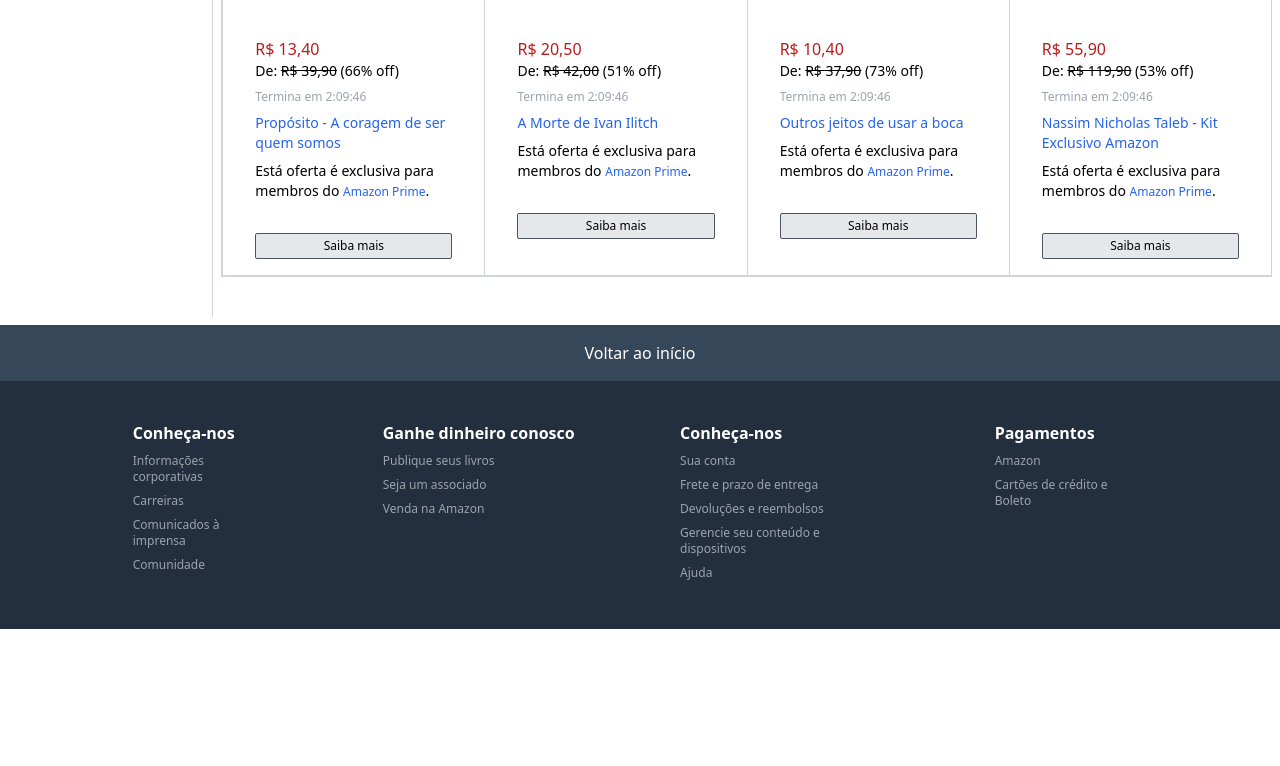
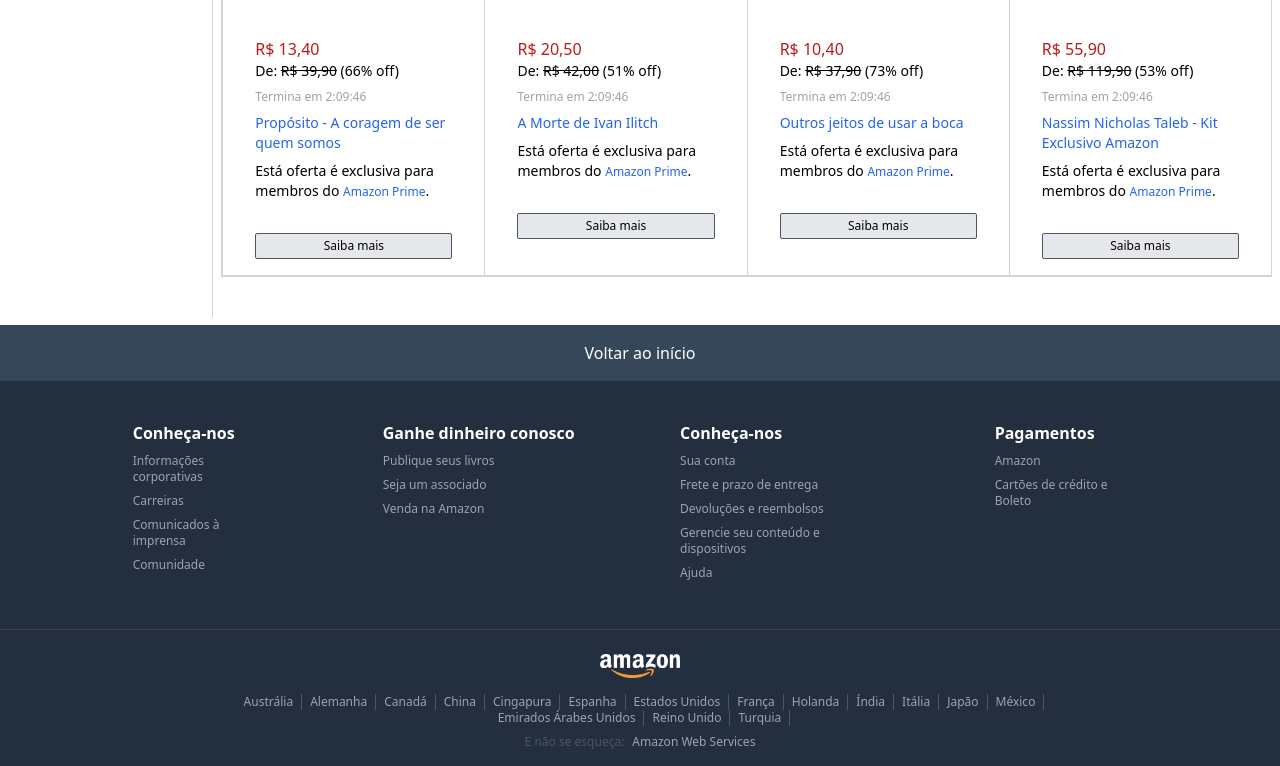
Before and after one commit to iaugustoz/Amazon-clone, a website: page index.html in a window 1280 px wide. Shown: the part 1411-2177 px from the top of the page. Before the commit the page ends 2040 px from the top, so only its background shows below. Drawn offline with Linux system fonts and the light colour scheme.

Commit message:
Rodapé intermediário criado

```diff
--- a/index.html
+++ b/index.html
@@ -485,7 +485,64 @@
                     </li>
                 </ul>
             </div>
-
+        </div>
+        <!-- Rodapé intermediário -->
+        <div class="hidden md:flex flex-col items-center bg-darkblue-700 border-t border-gray-700 pt-6 pb-4">
+            <img src="src/img/amazon_logo.png" alt="Amazon" class="w-20">
+            <ul class="flex flex-wrap justify-center text-xs pt-4 w-3/4 text-gray-400">
+                <li class="px-2 border-r border-gray-600 hover:underline">
+                    <a href="#">Austrália</a>
+                </li>
+                <li class="px-2 border-r border-gray-600 hover:underline">
+                    <a href="#">Alemanha</a>
+                </li>
+                <li class="px-2 border-r border-gray-600 hover:underline">
+                    <a href="#">Canadá</a>
+                </li>
+                <li class="px-2 border-r border-gray-600 hover:underline">
+                    <a href="#">China</a>
+                </li>
+                <li class="px-2 border-r border-gray-600 hover:underline">
+                    <a href="#">Cingapura</a>
+                </li>
+                <li class="px-2 border-r border-gray-600 hover:underline">
+                    <a href="#">Espanha</a>
+                </li>
+                <li class="px-2 border-r border-gray-600 hover:underline">
+                    <a href="#">Estados Unidos</a>
+                </li>
+                <li class="px-2 border-r border-gray-600 hover:underline">
+                    <a href="#">França</a>
+                </li>
+                <li class="px-2 border-r border-gray-600 hover:underline">
+                    <a href="#">Holanda</a>
+                </li>
+                <li class="px-2 border-r border-gray-600 hover:underline">
+                    <a href="#">Índia</a>
+                </li>
+                <li class="px-2 border-r border-gray-600 hover:underline">
+                    <a href="#">Itália</a>
+                </li>
+                <li class="px-2 border-r border-gray-600 hover:underline">
+                    <a href="#">Japão</a>
+                </li>
+                <li class="px-2 border-r border-gray-600 hover:underline">
+                    <a href="#">México</a>
+                </li>
+                <li class="px-2 border-r border-gray-600 hover:underline">
+                    <a href="#">Emirados Árabes Unidos</a>
+                </li>
+                <li class="px-2 border-r border-gray-600 hover:underline">
+                    <a href="#">Reino Unido</a>
+                </li>
+                <li class="px-2 border-r border-gray-600 hover:underline">
+                    <a href="#">Turquia</a>
+                </li>
+            </ul>
+            <div class="flex text-xs mt-2">
+                <span class="text-gray-600 mr-2">E não se esqueça:</span>
+                <a href="#" class="text-gray-400 hover:underline">Amazon Web Services</a>
+            </div>
         </div>
     </footer>
 </body>
```
Also changed, not shown: dist/output.css.
